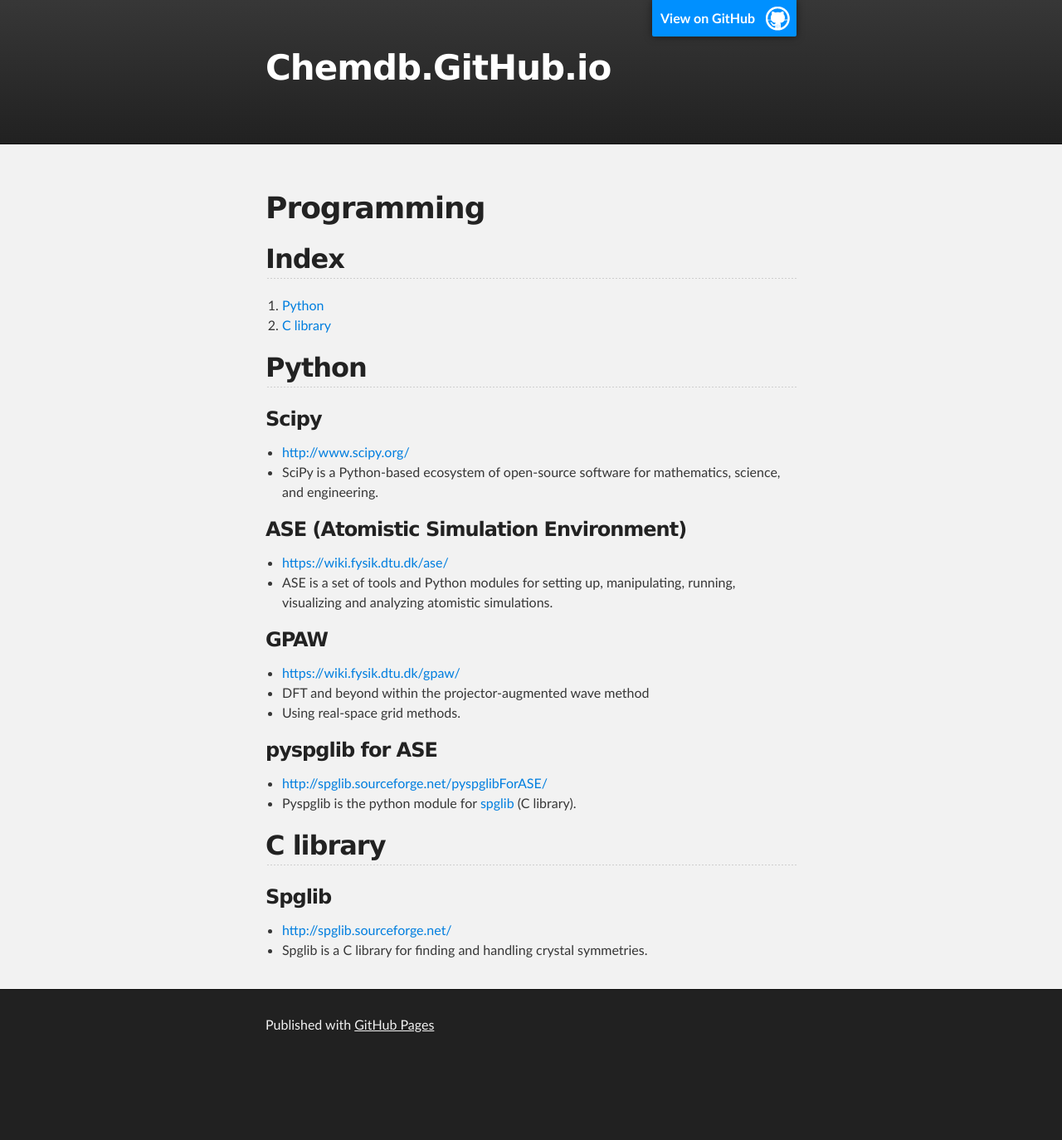
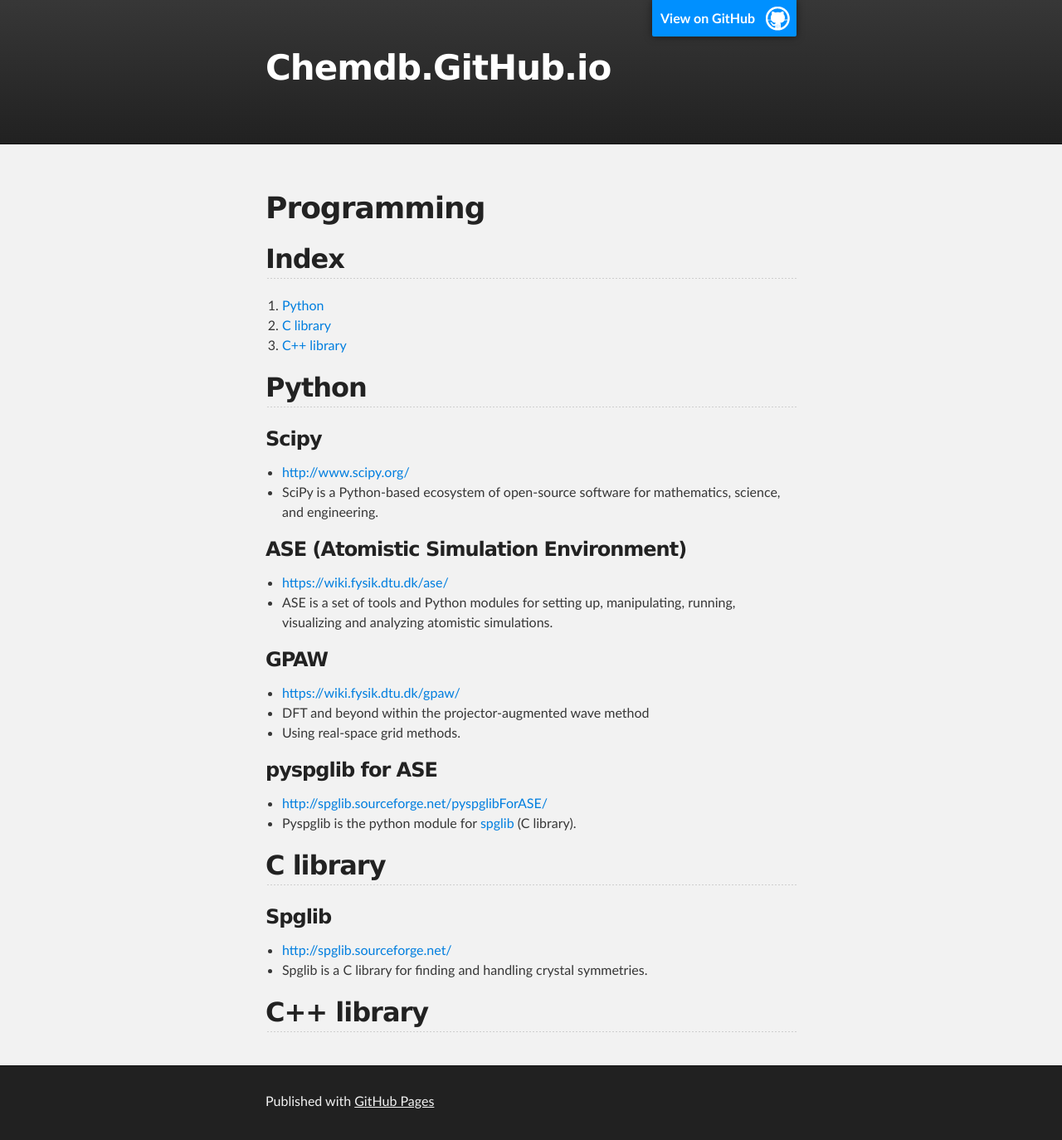
Before and after one commit to chemdb/chemdb.github.io, a Jekyll site: the page built from programming.md, in a window 1280 px wide. Shown: the whole page at 83% size. Built offline with Jekyll 4.4.1, drawn with Linux system fonts in a browser that asks for light colours; nearby versions of some CDN libraries; before the commit the page ends 1282 px from its top, so only the background shows below that.

Commit message:
add C++ liblary

```diff
--- a/programming.md
+++ b/programming.md
@@ -7,6 +7,7 @@
 ## Index
 1. [Python](#python)
 2. [C library](#c-library)
+3. [C++ library](#c++-library)
 
 ## Python
 
@@ -33,3 +34,5 @@
 ### Spglib
 * [http://spglib.sourceforge.net/](http://spglib.sourceforge.net/)
 * Spglib is a C library for finding and handling crystal symmetries.
+
+<h2 id="c++-library">C++ library</h2>
```
